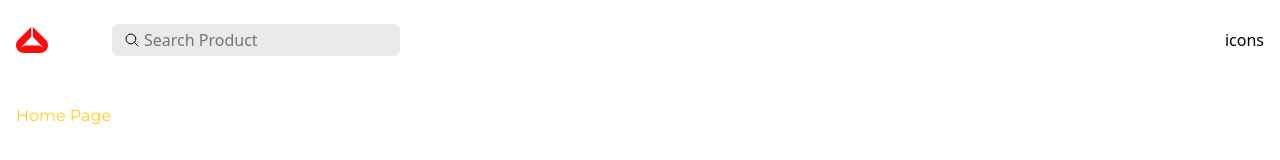
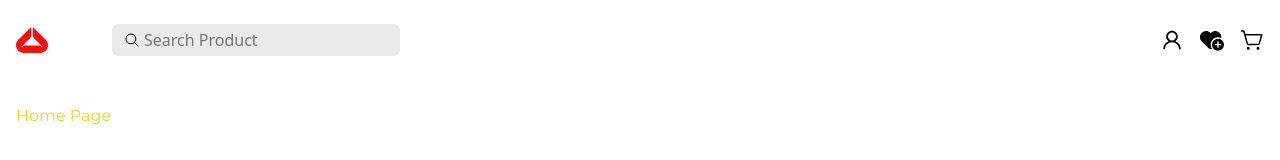
Before and after one commit to apoorv-11/PagePulse, a React (Vite) app in the folder Frontend/: page / in a window 1280 px wide. Shown: the top 160 px of the page. Built offline with nearby package versions, Linux system fonts and the light colour scheme.

Commit message:
Setting UI and navbar

```diff
--- a/Frontend/src/components/Navbar.jsx
+++ b/Frontend/src/components/Navbar.jsx
@@ -3,15 +3,15 @@ import logo from "../assets/svg/logoipsum-365.svg";
 //icons :
 import { FaBarsStaggered } from "react-icons/fa6";
 import { IoSearchOutline } from "react-icons/io5";
-
-{
-  /* <IoSearchOutline /> */
-}
+import { AiOutlineUser } from "react-icons/ai";
+import { FaHeartCirclePlus } from "react-icons/fa6";
+import { PiShoppingCartSimple } from "react-icons/pi";
 
 const Navbar = () => {
   return (
     <header className="max-w-screen-2xl mx-auto px-4 py-6">
       <nav className="flex justify-between items-center">
+        {/* left Section  */}
         <div className="flex items-center md:gap-16 gap-4">
           <Link to="/">
             <img src={logo} alt={<FaBarsStaggered />} className="size-8" />
@@ -26,7 +26,17 @@ const Navbar = () => {
             />
           </div>
         </div>
-        <div>icons</div>
+        {/* right Section  */}
+        <div className="flex justify-center md:gap-4 ">
+          <AiOutlineUser className="size-6" />
+          <button className="hidden sm:block">
+            <FaHeartCirclePlus className="size-6" />
+          </button>
+
+          <Link to="/orders">
+            <PiShoppingCartSimple className="size-6" />
+          </Link>
+        </div>
       </nav>
     </header>
   );
```
